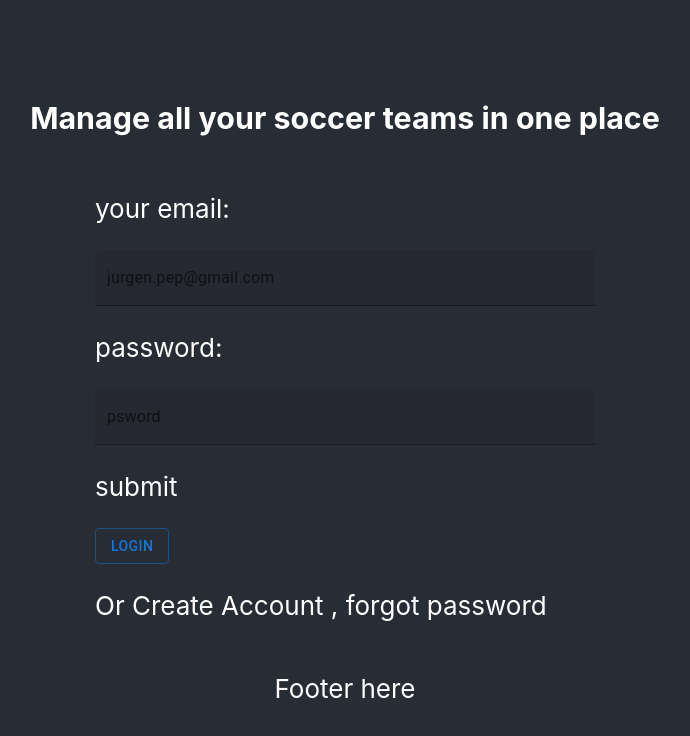
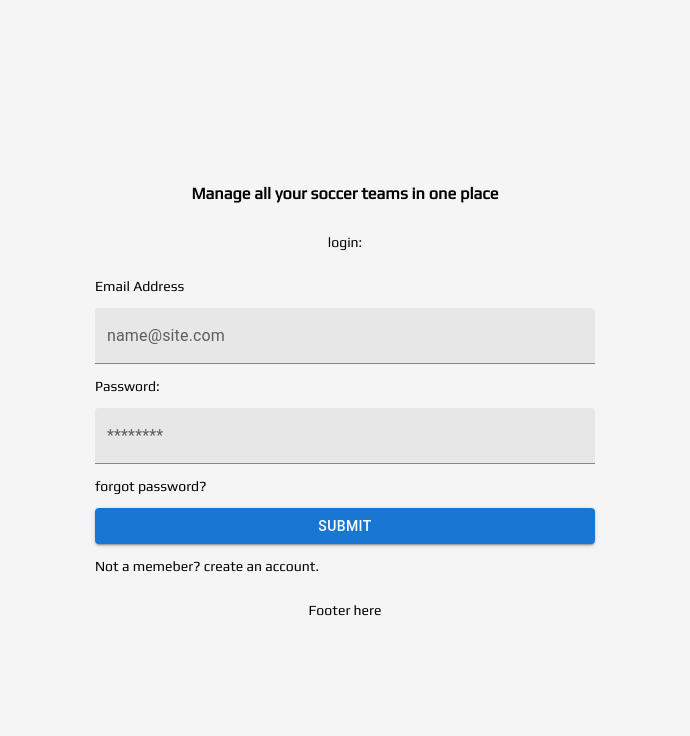
Before and after one commit to mmaquer2/Rec-League-app, a React (Create React App) app: page / in a window 1280 px wide. Shown: the top 736 px of the page, without its empty margins (295-985 px from the left). Built offline with nearby package versions, Linux system fonts and the light colour scheme.

Commit message:
add details to login page

```diff
--- a/public/index.html
+++ b/public/index.html
@@ -10,34 +10,17 @@
       content="Web site created using create-react-app"
     />
     <link rel="apple-touch-icon" href="%PUBLIC_URL%/logo192.png" />
-    <!--
-      manifest.json provides metadata used when your web app is installed on a
-      user's mobile device or desktop. See https://developers.google.com/web/fundamentals/web-app-manifest/
-    -->
+
     <link rel="manifest" href="%PUBLIC_URL%/manifest.json" />
-    <!--
-      Notice the use of %PUBLIC_URL% in the tags above.
-      It will be replaced with the URL of the `public` folder during the build.
-      Only files inside the `public` folder can be referenced from the HTML.
+    <link rel="preconnect" href="https://fonts.googleapis.com">
+    <link rel="preconnect" href="https://fonts.gstatic.com" crossorigin>
+    <link href="https://fonts.googleapis.com/css2?family=Inter&family=Play&display=swap" rel="stylesheet">
 
-      Unlike "/favicon.ico" or "favicon.ico", "%PUBLIC_URL%/favicon.ico" will
-      work correctly both with client-side routing and a non-root public URL.
-      Learn how to configure a non-root public URL by running `npm run build`.
-    -->
-    <title>React App</title>
+    <title>Soccer Team Manager</title>
   </head>
   <body>
     <noscript>You need to enable JavaScript to run this app.</noscript>
     <div id="root"></div>
-    <!--
-      This HTML file is a template.
-      If you open it directly in the browser, you will see an empty page.
 
-      You can add webfonts, meta tags, or analytics to this file.
-      The build step will place the bundled scripts into the <body> tag.
-
-      To begin the development, run `npm start` or `yarn start`.
-      To create a production bundle, use `npm run build` or `yarn build`.
-    -->
   </body>
 </html>
--- a/src/App.css
+++ b/src/App.css
@@ -1,6 +1,9 @@
 .App {
   text-align: center;
 }
+
+
+
 
 .App-logo {
   height: 40vmin;
@@ -14,15 +17,21 @@
 }
 
 .App-header {
-  background-color: #282c34;
+  background-color: #F5F5F5;
+  font-family: 'Play', sans-serif;
   min-height: 100vh;
   display: flex;
   flex-direction: column;
   align-items: center;
   justify-content: center;
-  font-size: calc(10px + 2vmin);
-  color: white;
+  font-size: 14px;
+
+  color: black;
 }
+
+
+
+
 
 .App-link {
   color: #61dafb;
--- a/src/pages/landingPage.js
+++ b/src/pages/landingPage.js
@@ -33,6 +33,11 @@ function LandingPage(){
                 //setUser(user)
                 //tempUid = user.uid;
                 //changedLoginStatts("true")
+
+                // if successfully logged in...
+                //navigate to the dashboard page the UID is props
+
+
 
               }).catch(error => {
                 console.log(error)
@@ -71,18 +76,18 @@ function LandingPage(){
 
     <>
     <h3> Manage all your soccer teams in one place</h3>
-
+    <p>login:</p>
     <div className="login-form">
 
-        <p>your email:</p>
-        <TextField id="filled-basic"  sx={{ width: 500 }}  label="jurgen.pep@gmail.com" variant="filled" onChange={e => setUserName(e.target.value)} />
-        <p>password:</p>
-        <TextField sx={{ width: 500 }} id="filled-basic" label="psword" variant="filled" onChange={e => setPassword(e.target.value)}  />
+        <p>Email Address</p>
+        <TextField id="filled-basic"  sx={{ width: 500 }}  label="name@site.com" variant="filled" onChange={e => setUserName(e.target.value)} />
+        <p>Password:</p>
+        <TextField sx={{ width: 500 }} id="filled-basic" label="********" variant="filled" onChange={e => setPassword(e.target.value)}  />
+        <p>forgot password?</p>
 
-        <p>submit</p>
-        <Button variant="outlined" onClick = {loginUser}> Login </Button>
+        <Button variant="contained" sx={{width:500}}onClick = {loginUser}> submit </Button>
 
-        <p>Or Create Account , forgot password</p>
+        <p>Not a memeber? create an account. </p>
     </div>
     <Footer></Footer>
 
```
Also changed, not shown: src/user.js (added, +16 -0 lines), test/main-test.js (added, +1 -0 lines).
